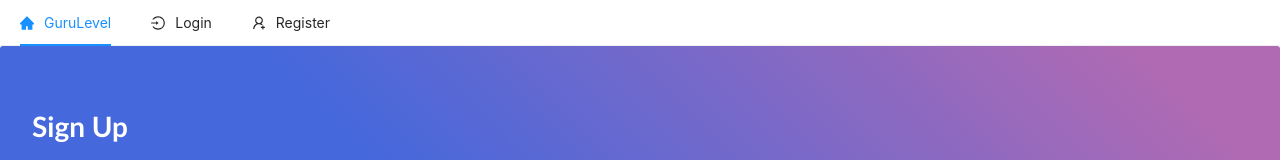
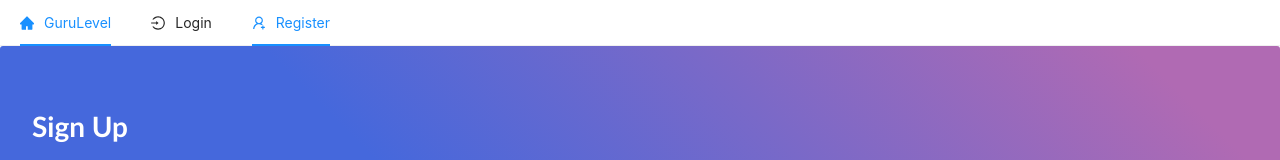
Before and after one commit to SilvinPradhan/gurulevel-client, a Next.js app: page /register in a window 1280 px wide. Shown: the top 160 px of the page. Built offline with nearby package versions, Linux system fonts and the light colour scheme.

Commit message:
set active links with location.pathname

```diff
--- a/components/header.js
+++ b/components/header.js
@@ -1,3 +1,4 @@
+import { useState, useEffect } from "react";
 import { Menu } from "antd";
 import Link from "next/link";
 import { HomeFilled, LoginOutlined, UserAddOutlined } from "@ant-design/icons";
@@ -5,21 +6,34 @@ import { HomeFilled, LoginOutlined, UserAddOutlined } from "@ant-design/icons";
 const { Item } = Menu;
 
 const Header = () => {
+  const [current, setCurrent] = useState("");
+  useEffect(() => {
+    process.browser && setCurrent(window.location.pathname);
+    console.log(window.location.pathname);
+  }, [process.browser && window.location.pathname]);
   return (
-    <Menu mode="horizontal">
-      <Item key={1} icon={<HomeFilled />}>
+    <Menu mode="horizontal" selectedKeys={[current]}>
+      <Item key="/" onClick={(e) => setCurrent(e.key)} icon={<HomeFilled />}>
         <Link href="/">
           <a>GuruLevel</a>
         </Link>
       </Item>
 
-      <Item key={2} icon={<LoginOutlined />}>
+      <Item
+        key="/login"
+        onClick={(e) => setCurrent(e.key)}
+        icon={<LoginOutlined />}
+      >
         <Link href="/login">
           <a>Login</a>
         </Link>
       </Item>
 
-      <Item key={3} icon={<UserAddOutlined />}>
+      <Item
+        key="/register"
+        onClick={(e) => setCurrent(e.key)}
+        icon={<UserAddOutlined />}
+      >
         <Link href="/register">
           <a>Register</a>
         </Link>
--- a/pages/login.js
+++ b/pages/login.js
@@ -17,7 +17,7 @@ const Login = () => {
         email,
         password,
       });
-      // console.log("Response Data", data); // testing
+      console.log("Response Data", data); // testing
       toast.success(`We are always happy to see you.`, {
         position: "top-center",
         autoClose: 5000,
```
